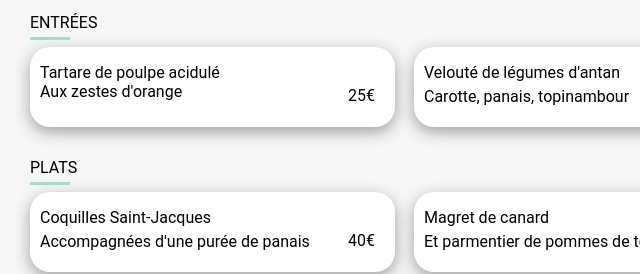
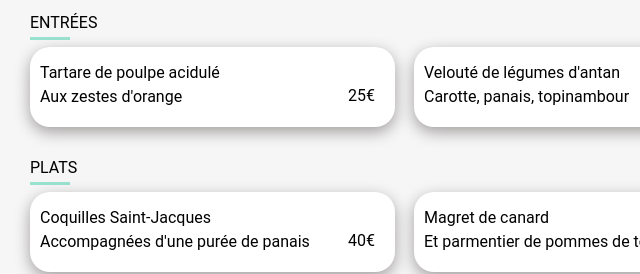
Before and after one commit to Tojil/SergioCantoSabido_3_15062021, a website: page aLaFrancaise.html in a window 1280 px wide. Shown: the part 543-817 px from the top of the page, 34-674 px from the left. Drawn offline with Linux system fonts and the light colour scheme; a web font is replaced by a local one.

Commit message:
retour comme avant

```diff
--- a/aLaFrancaise.html
+++ b/aLaFrancaise.html
@@ -33,10 +33,10 @@
             <div class="underLine"></div>
             <div class="entrance__menu">
                 <div class="entrance__text1">
-
-                        <p class="entrance--bold">Tartare de poulpe acidulé<br />
-                         Aux zestes d'orange</p>
-
+                    <div id="suspension__points">
+                        <p class="entrance--bold">Tartare de poulpe acidulé</p>
+                        <p class="entrance--light">Aux zestes d'orange</p>
+                    </div>
                     <div>
                         <p class="prix">25€</p>
                     </div>
```
